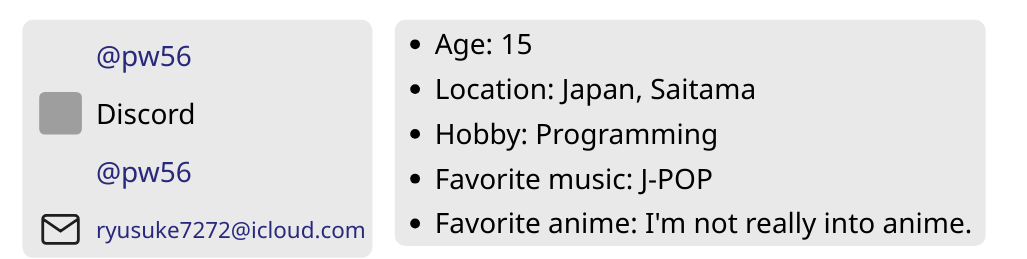
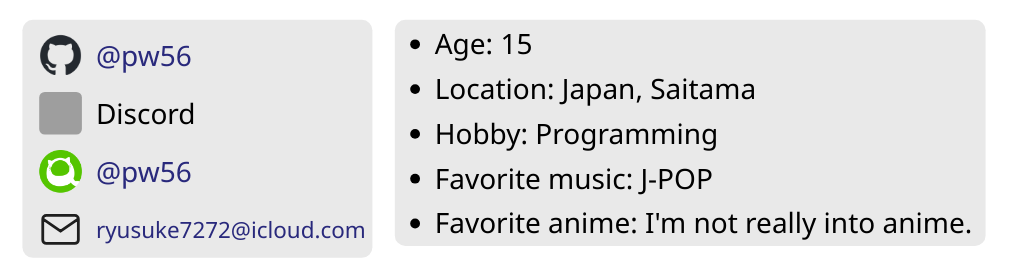
Before and after one commit to pw56/pw56.github.io, a plain HTML site: page index.html in a window 1280 px wide. Shown: the part 375-634 px from the top of the page, without its empty margins (0-1027 px from the left). Drawn offline with Linux system fonts and the light colour scheme; grey boxes are pictures that could not be loaded.

Commit message:
CSS内のパスを修正

```diff
--- a/src/style/style.css
+++ b/src/style/style.css
@@ -177,7 +177,7 @@ body {
 
 /* Icon backgrounds */
 .github-icon {
-    background-image: url('github-mark.png');
+    background-image: url('../image/github.png');
     border-radius: 8px;
 }
 
@@ -187,7 +187,7 @@ body {
 }
 
 .qiita-icon {
-    background-image: url('qiita-icon.png');
+    background-image: url('../image/qiita.png');
     border-radius: 8px;
 }
 
```
